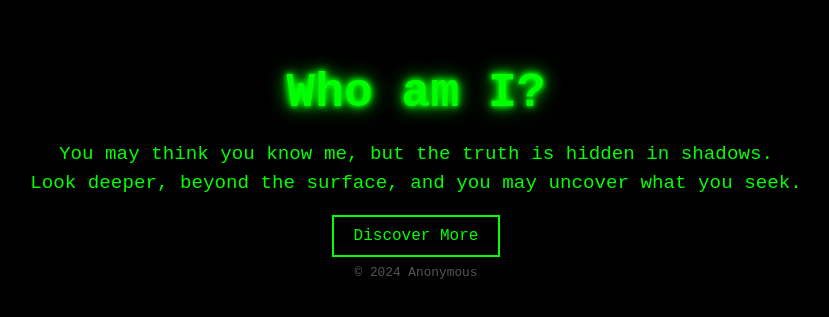
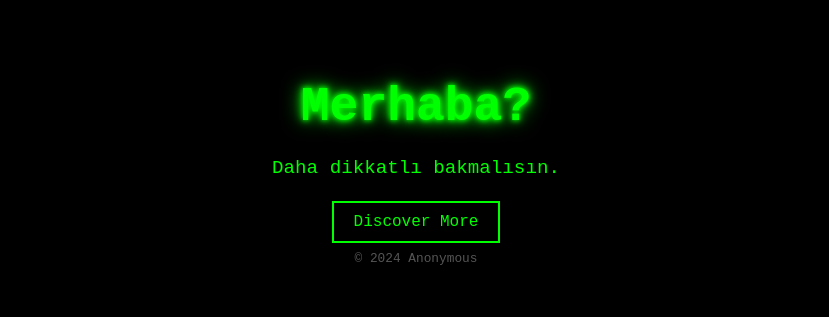
Before and after one commit to emirhan-coban/emirhan-coban.github.io, a plain HTML site: page index.html in a window 1280 px wide. Shown: the part 243-560 px from the top of the page, without its empty margins (224-1053 px from the left). Drawn offline with Linux system fonts and the light colour scheme.

Commit message:
Update index.html

```diff
--- a/index.html
+++ b/index.html
@@ -3,7 +3,7 @@
 <head>
     <meta charset="UTF-8">
     <meta name="viewport" content="width=device-width, initial-scale=1.0">
-    <title>Mysterious Anonymous Page</title>
+    <title>3M1RH4N C0B4N</title>
     <style>
         body {
             margin: 0;
@@ -71,9 +71,8 @@
 </head>
 <body>
     <div class="container">
-        <h1 class="glow">Who am I?</h1>
-        <p>You may think you know me, but the truth is hidden in shadows.<br>
-           Look deeper, beyond the surface, and you may uncover what you seek.</p>
+        <h1 class="glow">Merhaba?</h1>
+        <p>Daha dikkatlı bakmalısın.</p>
         <a href="#" class="btn">Discover More</a>
         <div class="footer">&copy; 2024 Anonymous</div>
     </div>
```
